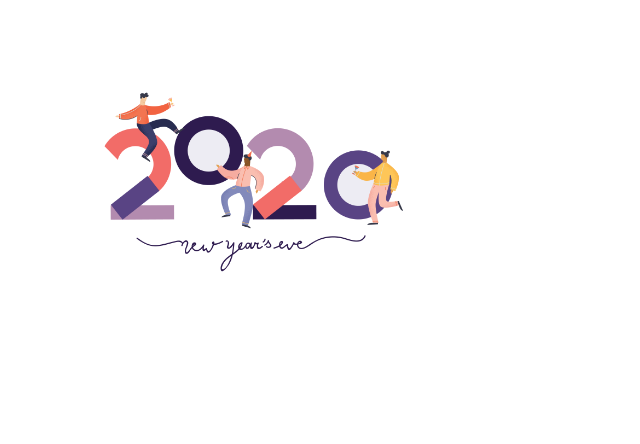
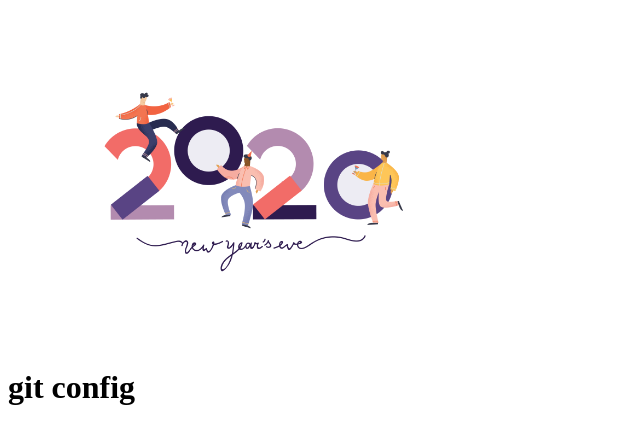
Before and after one commit to MisterKrab/git_learning, a plain HTML site: page index.html in a window 1280 px wide. Shown: the whole page, without its empty margins (0-640 px from the left). Drawn offline with Linux system fonts and the light colour scheme.

Commit message:
Add the first git command with config

```diff
--- a/index.html
+++ b/index.html
@@ -4,5 +4,6 @@
 </head>
 <body>
 <img src="images/logo.png" width="480px"/>
+<h1>git config</h1>
 </body>
 </html>
```
